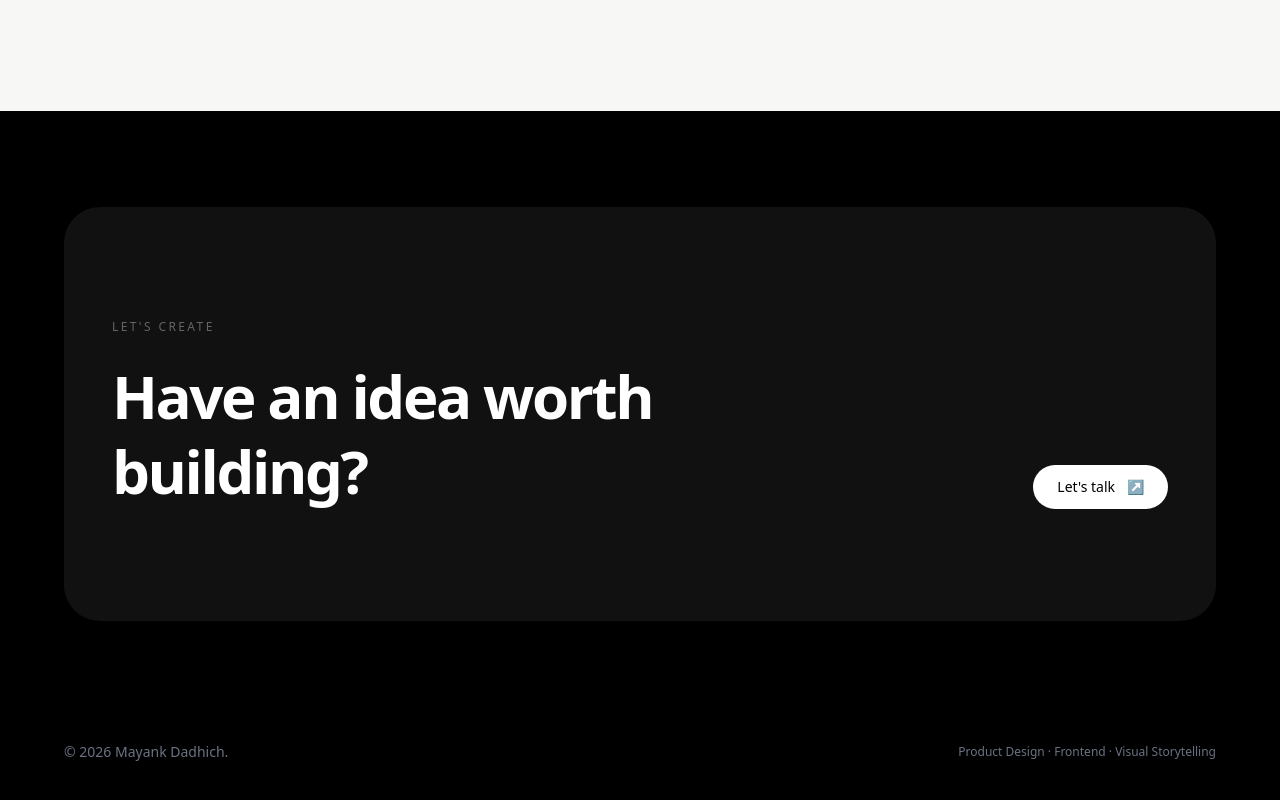
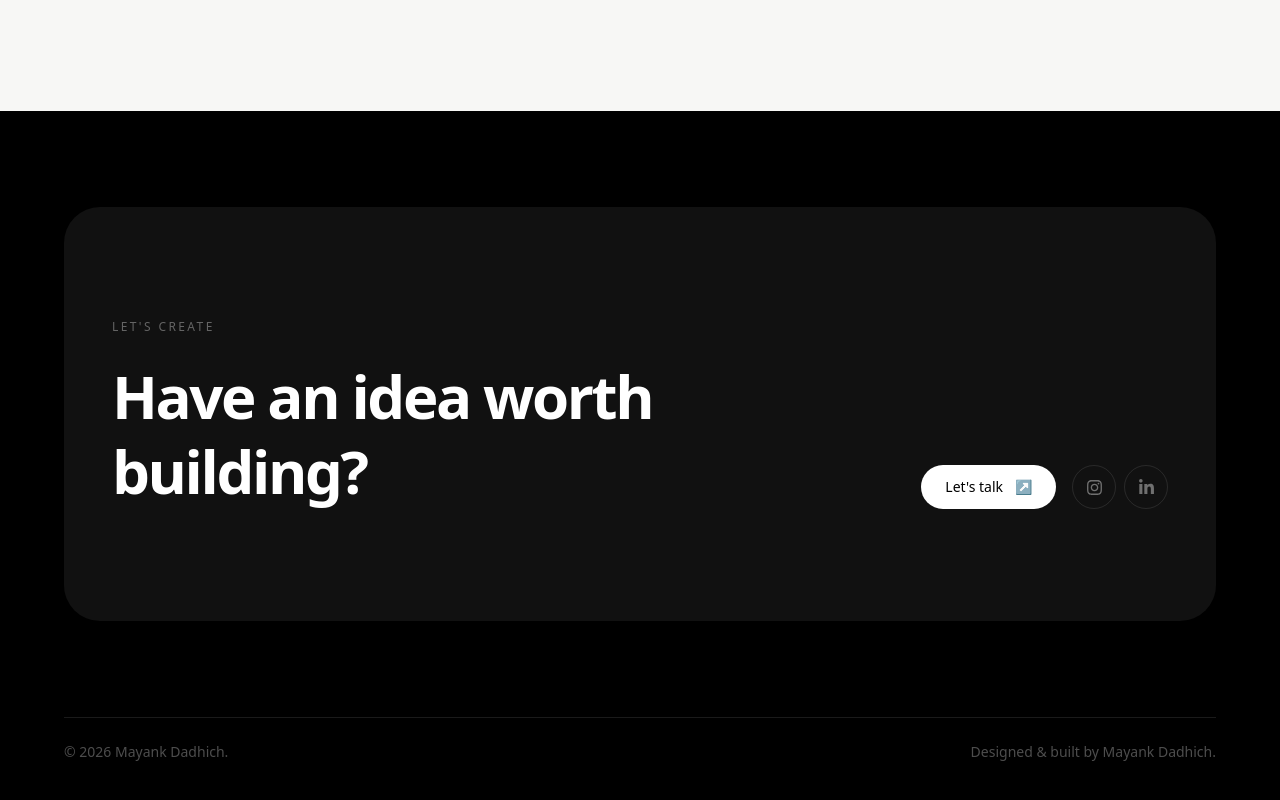
Before and after one commit to mayank-sharma09/mayankdadhich09, a Next.js app: page /design in a window 1280 px wide. Shown: the part 2454-3254 px from the top of the page. Built offline with nearby package versions, Linux system fonts and the light colour scheme.

Commit message:
design updated

```diff
--- a/package.json
+++ b/package.json
@@ -12,6 +12,7 @@
     "next": "16.3.4",
     "react": "19.2.8",
     "react-dom": "19.2.8",
+    "react-icons": "^5.7.0",
     "resend": "^6.28.1"
   },
   "devDependencies": {
--- a/src/app/about/page.jsx
+++ b/src/app/about/page.jsx
@@ -3,6 +3,7 @@
 import { ArrowUpRight, Mail } from "lucide-react";
 import ScrollProgress from "../components/ScrollProgress";
 import Skills from "../components/Skills";
+import { FaInstagram, FaLinkedinIn } from "react-icons/fa";
 
 export default function Page() {
   return (
@@ -311,26 +312,35 @@ export default function Page() {
 
             {/* SOCIAL LINKS */}
             <div className="mt-20 flex flex-wrap gap-3">
+              <div className="flex items-center gap-2">
+      {/* Instagram */}
       <a
-                href="#"
-                className="rounded-full border border-white/10 px-4 py-2.5 text-sm text-white/60 transition hover:bg-white/10 hover:text-white"
+        href="https://www.instagram.com/mayankdadhich._?stkn=a2p4b2c1ZWhwMzlo"
+        target="_blank"
+        rel="noopener noreferrer"
+        aria-label="Instagram"
+        className="group flex h-11 w-11 items-center justify-center rounded-full border border-white/10 text-white/40 transition-all duration-300 hover:border-transparent hover:bg-gradient-to-br hover:from-[#f58529] hover:via-[#dd2a7b] hover:to-[#8134af] hover:text-white"
       >
-                LinkedIn
+        <FaInstagram
+          size={17}
+          className="transition-transform duration-300 group-hover:scale-110"
+        />
       </a>
 
+      {/* LinkedIn */}
       <a
-                href="#"
-                className="rounded-full border border-white/10 px-4 py-2.5 text-sm text-white/60 transition hover:bg-white/10 hover:text-white"
+        href="https://www.linkedin.com/in/mayank-sharma-ab0a9b226/"
+        target="_blank"
+        rel="noopener noreferrer"
+        aria-label="LinkedIn"
+        className="group flex h-11 w-11 items-center justify-center rounded-full border border-white/10 text-white/40 transition-all duration-300 hover:border-[#0A66C2] hover:bg-[#0A66C2] hover:text-white"
       >
-                GitHub
+        <FaLinkedinIn
+          size={17}
+          className="transition-transform duration-300 group-hover:scale-110"
+        />
       </a>
-
-              <a
-                href="#"
-                className="rounded-full border border-white/10 px-4 py-2.5 text-sm text-white/60 transition hover:bg-white/10 hover:text-white"
-              >
-                Instagram
-              </a>
+    </div>
             </div>
           </div>
         </section>
@@ -341,10 +351,10 @@ export default function Page() {
         <footer
           data-theme="dark"
             data-label="THANK YOU"
-          className="bg-[#111111] px-6 pb-28 text-white sm:px-10 lg:px-16"
+          className="bg-[#111111] px-6 pb-28  sm:px-10 lg:px-16"
         >
           <div className="mx-auto flex max-w-7xl flex-col gap-4 border-t border-white/10 pt-6 text-sm text-white/30 sm:flex-row sm:items-center sm:justify-between">
-            <p>© {new Date().getFullYear()} Mayank.</p>
+            <p>© {new Date().getFullYear()} Mayank Dadhich.</p>
 
             <p>Designed & built by Mayank Dadhich.</p>
           </div>
--- a/src/app/design/page.jsx
+++ b/src/app/design/page.jsx
@@ -1,6 +1,6 @@
 "use client";
 import Link from "next/link";
-
+import { FaInstagram, FaLinkedinIn } from "react-icons/fa";
 import SelectedWork from "../components/SelectedWork";
 
 export default function DesignPage() {
@@ -195,32 +195,49 @@ export default function DesignPage() {
               Have an idea worth building?
             </h2>
 
-            <Link
-              href="/#contact"
-              className="
-                group
-                flex
-                w-fit
-                items-center
-                gap-3
-                rounded-full
-                bg-white
-                px-6
-                py-3
-                text-sm
-                font-medium
-                text-black
-                transition-transform
-                duration-300
-                hover:scale-105
-              "
-            >
-              Let&apos;s talk
+            <div className="flex items-center gap-4">
+                {/* Let's Talk */}
+                <a
+                  href="mailto:dadhichmayank09@gmail.com"
+                  className="group flex w-fit items-center gap-3 rounded-full bg-white px-6 py-3 text-sm font-medium text-black transition-transform duration-300 hover:scale-105"
+                >
+                  Let's talk
+                  <span className="transition-transform duration-300 group-hover:translate-x-1">
+                    ↗
+                  </span>
+                </a>
 
-              <span className="transition-transform duration-300 group-hover:translate-x-1">
-                ↗
-              </span>
-            </Link>
+                {/* Social Icons */}
+                <div className="flex items-center gap-2">
+                  {/* Instagram */}
+                  <a
+                    href="https://www.instagram.com/YOUR_USERNAME"
+                    target="_blank"
+                    rel="noopener noreferrer"
+                    aria-label="Instagram"
+                    className="group flex h-11 w-11 items-center justify-center rounded-full border border-white/10 text-white/40 transition-all duration-300 hover:border-transparent hover:bg-gradient-to-br hover:from-[#f58529] hover:via-[#dd2a7b] hover:to-[#8134af] hover:text-white"
+                  >
+                    <FaInstagram
+                      size={17}
+                      className="transition-transform duration-300 group-hover:scale-110"
+                    />
+                  </a>
+
+                  {/* LinkedIn */}
+                  <a
+                   href="https://www.instagram.com/mayankdadhich._?stkn=a2p4b2c1ZWhwMzlo"
+                    target="_blank"
+                    rel="noopener noreferrer"
+                    aria-label="LinkedIn"
+                    className="group flex h-11 w-11 items-center justify-center rounded-full border border-white/10 text-white/40 transition-all duration-300 hover:border-[#0A66C2] hover:bg-[#0A66C2] hover:text-white"
+                  >
+                    <FaLinkedinIn
+                      size={17}
+                      className="transition-transform duration-300 group-hover:scale-110"
+                    />
+                  </a>
+                </div>
+              </div>
           </div>
         </div>
       </section>
@@ -229,31 +246,12 @@ export default function DesignPage() {
           FOOTER
       ================================================= */}
 
-      <footer className="px-6 pb-28 md:px-10 md:pb-10 lg:px-16 text-gray-500">
-        <div
-          className="
-            mx-auto
-            flex
-            max-w-7xl
-            flex-col
-            gap-4
-            border-t
-            border-black/10
-            pt-6
+      <footer className="px-6 pb-28 md:px-10 md:pb-10 lg:px-16 ">
+       <div className="mx-auto flex max-w-7xl flex-col gap-4 border-t border-white/10 pt-6 text-sm text-white/30 sm:flex-row sm:items-center sm:justify-between">
+            <p>© {new Date().getFullYear()} Mayank Dadhich.</p>
 
-            md:flex-row
-            md:items-center
-            md:justify-between
-          "
-        >
-          <p className="text-sm font-medium">
-           © 2026  Mayank Dadhich.
-          </p>
-
-          <p className="text-xs ">
-            Product Design · Frontend · Visual Storytelling
-          </p>
-        </div>
+            <p>Designed & built by Mayank Dadhich.</p>
+          </div>
       </footer>
     </main>
   );
--- a/src/app/stories/page.jsx
+++ b/src/app/stories/page.jsx
@@ -1,6 +1,7 @@
 "use client";
 import Link from "next/link";
 import { useRef, useState } from "react";
+import { FaInstagram, FaLinkedinIn } from "react-icons/fa";
 
 
 
@@ -388,9 +389,9 @@ export default function StoriesPage() {
       </section>
 
       {/* PHILOSOPHY */}
-      <section className="px-6 py-28 md:px-10 lg:px-16">
+      <section className="border-t border-white/10 px-6 py-28 md:px-10 lg:px-16">
         <div className="mx-auto max-w-7xl">
-          <div className="rounded-[36px] bg-[#F4F3EF] px-6 py-20 text-black md:px-12 md:py-28">
+          <div className="rounded-[36px] bg-[#E7E7E7] px-6 py-20 text-black md:px-12 md:py-28">
             <p className="text-xs font-medium uppercase tracking-[0.2em] text-black/30">
               My Approach
             </p>
@@ -413,17 +414,15 @@ export default function StoriesPage() {
       </section>
 
       {/* CTA */}
-      <section className="px-6 pb-24 md:px-10 lg:px-16">
-        <div className="mx-auto max-w-7xl border-t border-white/10 pt-20">
-          <p className="text-xs font-medium uppercase tracking-[0.2em] text-white/30">
-            Have a story?
-          </p>
-
+      <section className="px-6 pb-24 md:px-10 lg:px-26">
         <div className="mt-6 flex flex-col gap-8 md:flex-row md:items-end md:justify-between">
   <h2 className="max-w-3xl text-4xl font-semibold leading-tight tracking-[-0.04em] md:text-6xl">
     Let's turn an idea into something people remember.
   </h2>
 
+  {/* CTA + SOCIALS */}
+  <div className="flex items-center gap-4">
+    {/* Let's Talk */}
     <a
       href="mailto:dadhichmayank09@gmail.com"
       className="group flex w-fit items-center gap-3 rounded-full bg-white px-6 py-3 text-sm font-medium text-black transition-transform duration-300 hover:scale-105"
@@ -433,18 +432,47 @@ export default function StoriesPage() {
         ↗
       </span>
     </a>
+
+    {/* Social Icons */}
+    <div className="flex items-center gap-2">
+      {/* Instagram */}
+      <a
+        href="https://www.instagram.com/mayankdadhich._?stkn=a2p4b2c1ZWhwMzlo"
+        target="_blank"
+        rel="noopener noreferrer"
+        aria-label="Instagram"
+        className="group flex h-11 w-11 items-center justify-center rounded-full border border-white/10 text-white/40 transition-all duration-300 hover:border-transparent hover:bg-gradient-to-br hover:from-[#f58529] hover:via-[#dd2a7b] hover:to-[#8134af] hover:text-white"
+      >
+        <FaInstagram
+          size={17}
+          className="transition-transform duration-300 group-hover:scale-110"
+        />
+      </a>
+
+      {/* LinkedIn */}
+      <a
+         href="https://www.linkedin.com/in/mayank-sharma-ab0a9b226/"
+        target="_blank"
+        rel="noopener noreferrer"
+        aria-label="LinkedIn"
+        className="group flex h-11 w-11 items-center justify-center rounded-full border border-white/10 text-white/40 transition-all duration-300 hover:border-[#0A66C2] hover:bg-[#0A66C2] hover:text-white"
+      >
+        <FaLinkedinIn
+          size={17}
+          className="transition-transform duration-300 group-hover:scale-110"
+        />
+      </a>
+    </div>
   </div>
 </div>
       </section>
 
       {/* FOOTER */}
       <footer className="px-6 pb-28 md:px-10 md:pb-10 lg:px-16">
-        <div className="mx-auto flex max-w-7xl flex-col gap-4 border-t border-white/10 pt-6 md:flex-row md:items-center md:justify-between">
-          <p className="text-sm font-medium">Mayank.</p>
+       <div className="mx-auto flex max-w-7xl flex-col gap-4 border-t border-white/10 pt-6 text-sm text-white/30 sm:flex-row sm:items-center sm:justify-between">
+            <p>© {new Date().getFullYear()} Mayank Dadhich.</p>
 
-          <p className="text-xs text-white/25">
-            Product Design · Frontend · Visual Storytelling
-          </p>
+            <p>Designed & built by Mayank Dadhich.</p>
           </div>
       </footer>
     </main>
```
Also changed, not shown: src/app/page.js (+43 -8 lines), 1 other file (tests, documents, lock files or other folders). Lines whose indentation alone changed are shown as unchanged.
